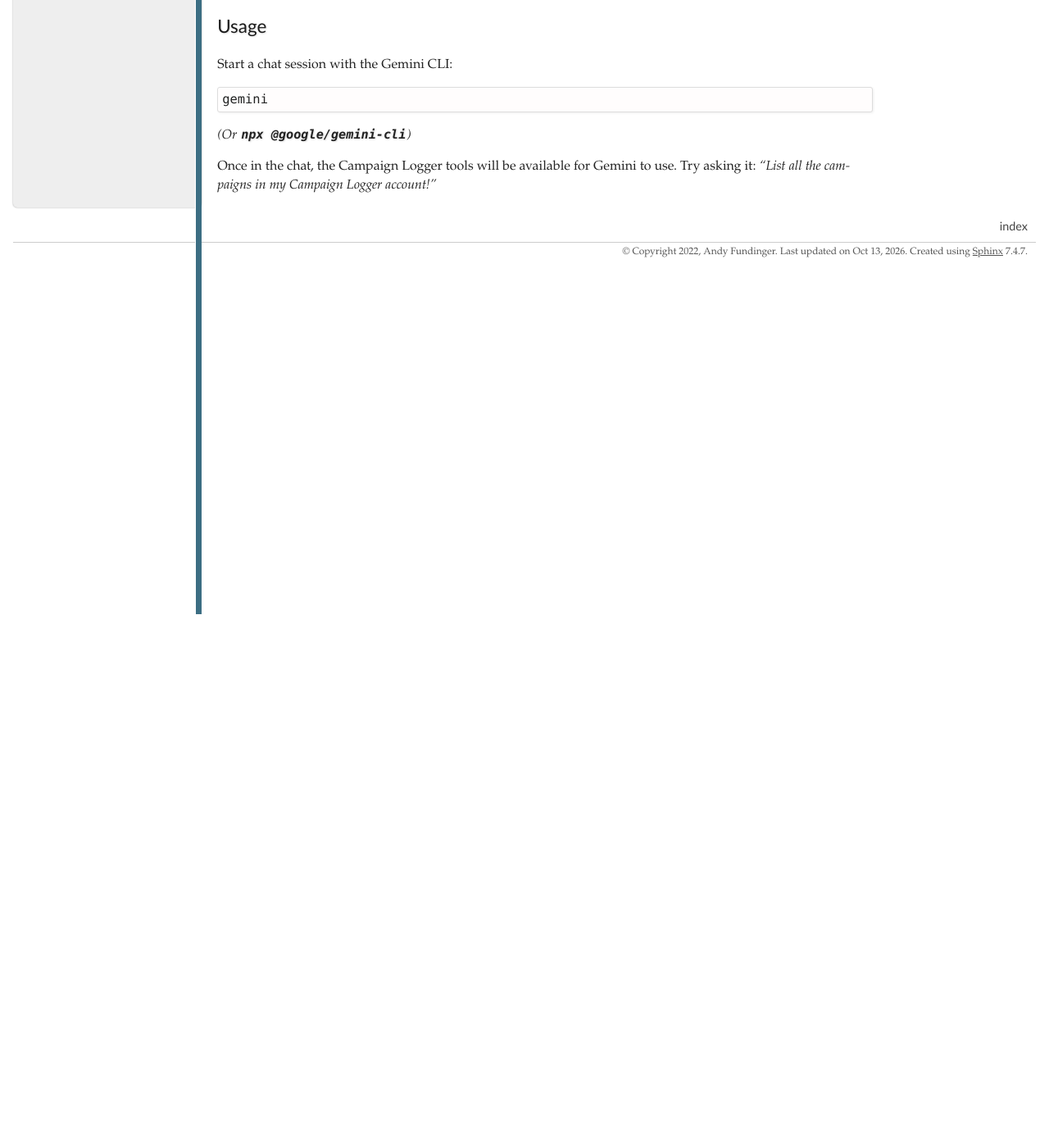
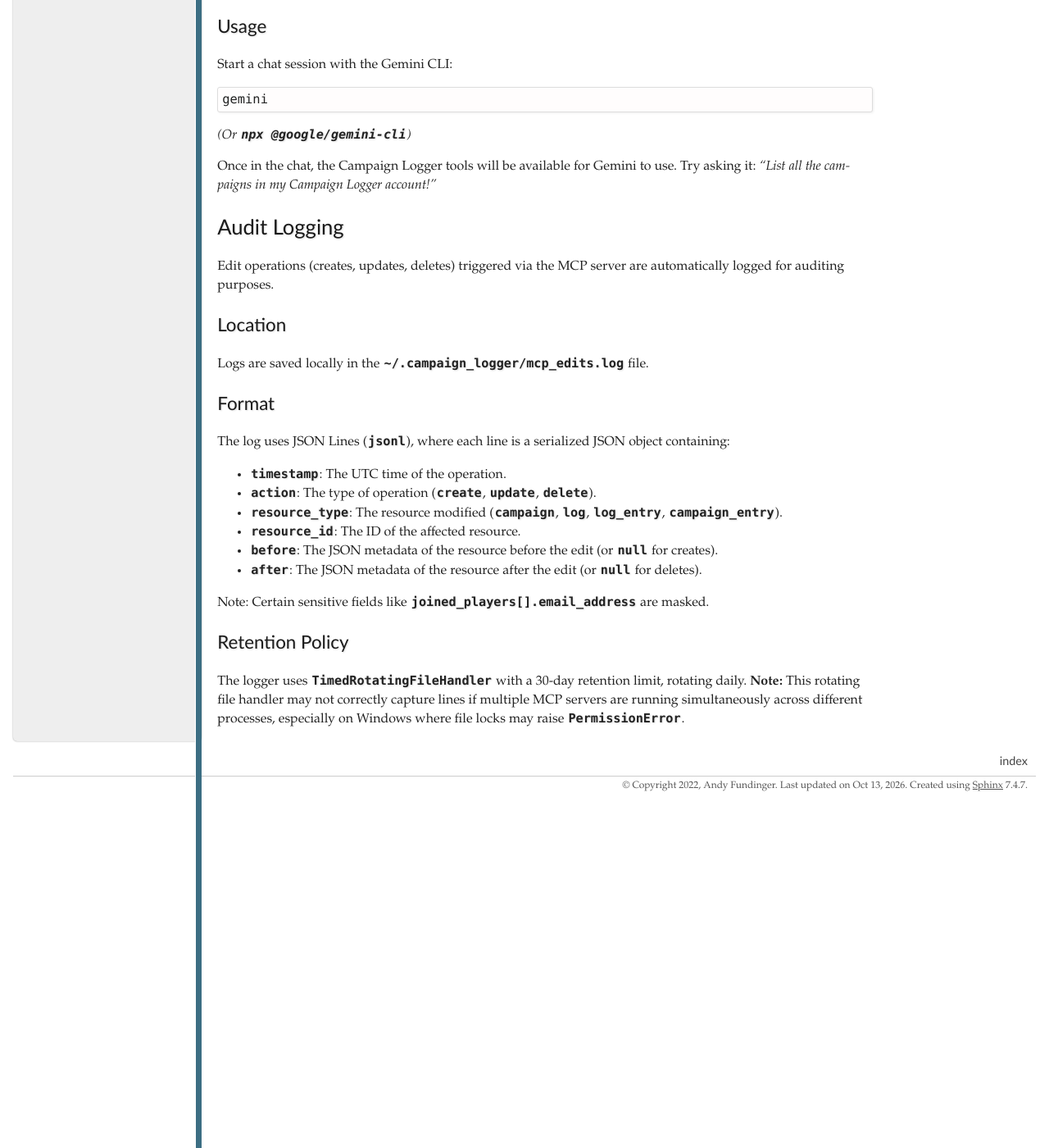
Before and after one commit to Ciemaar/campaign_logger, a Sphinx documentation site: the page built from docs/mcp-server.md, in a window 1280 px wide and 1400 px high, scrolled down 4883 px. Shown: the whole window at 82% size. Built offline with Sphinx 7.4.7, drawn with Linux system fonts in a browser that asks for light colours; before the commit the page ends 5632 px from its top, so only the background shows below that.

Commit message:
Address PR feedback for edit log rotation
Co-authored-by: Ciemaar <1388496+Ciemaar@users.noreply.github.com>

```diff
--- a/docs/mcp-server.md
+++ b/docs/mcp-server.md
@@ -254,3 +254,23 @@ gemini
 *(Or `npx @google/gemini-cli`)*
 
 Once in the chat, the Campaign Logger tools will be available for Gemini to use. Try asking it: *"List all the campaigns in my Campaign Logger account!"*
+## Audit Logging
+
+Edit operations (creates, updates, deletes) triggered via the MCP server are automatically logged for auditing purposes.
+
+### Location
+Logs are saved locally in the `~/.campaign_logger/mcp_edits.log` file.
+
+### Format
+The log uses JSON Lines (`jsonl`), where each line is a serialized JSON object containing:
+- `timestamp`: The UTC time of the operation.
+- `action`: The type of operation (`create`, `update`, `delete`).
+- `resource_type`: The resource modified (`campaign`, `log`, `log_entry`, `campaign_entry`).
+- `resource_id`: The ID of the affected resource.
+- `before`: The JSON metadata of the resource before the edit (or `null` for creates).
+- `after`: The JSON metadata of the resource after the edit (or `null` for deletes).
+
+Note: Certain sensitive fields like `joined_players[].email_address` are masked.
+
+### Retention Policy
+The logger uses `TimedRotatingFileHandler` with a 30-day retention limit, rotating daily. **Note:** This rotating file handler may not correctly capture lines if multiple MCP servers are running simultaneously across different processes, especially on Windows where file locks may raise `PermissionError`.
```
Also changed, not shown: CHANGELOG.rst (+10 -0 lines).
